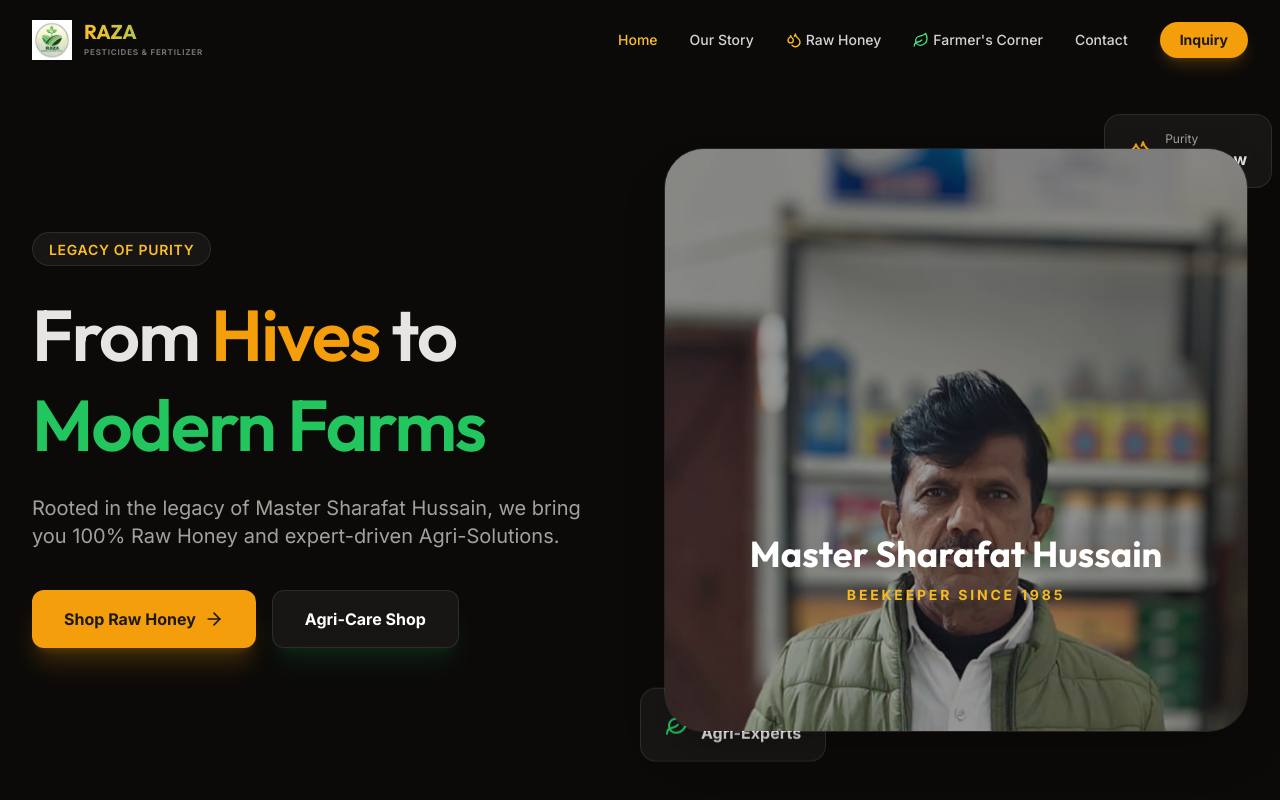
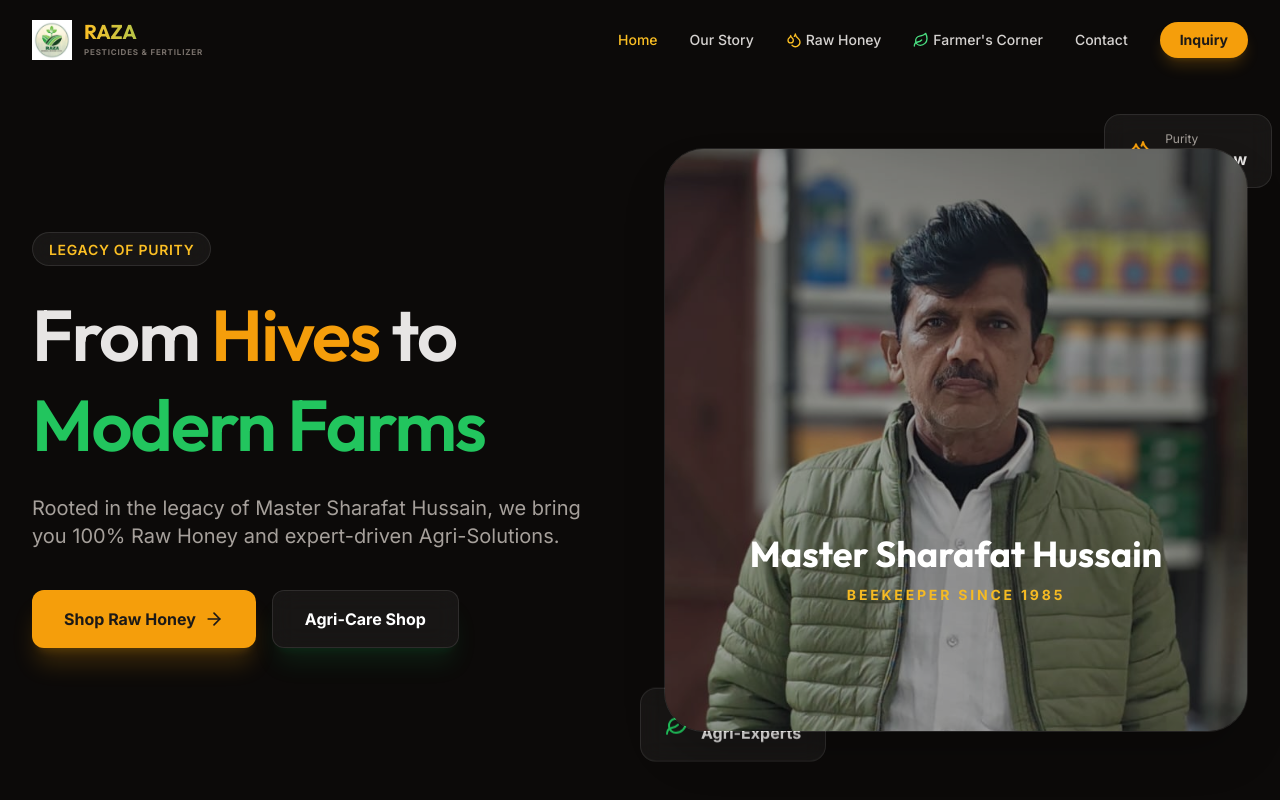
Before and after one commit to shhahh/Pesticides-Fertilizer, a React (Vite) app: page / in a window 1280 px wide. Shown: the top 800 px of the page. Built offline with nearby package versions, Linux system fonts and the light colour scheme.

Commit message:
UI: Finalized Master Sharafat Hussain hero image position and naming

```diff
--- a/src/pages/Home.jsx
+++ b/src/pages/Home.jsx
@@ -49,7 +49,7 @@
                             <div className="aspect-square bg-stone-900 relative">
                                 <img
                                     src="/images/master.jpeg"
-                                    className="w-full h-full object-cover object-[center_top] group-hover:scale-110 transition-transform duration-1000"
+                                    className="w-full h-full object-cover object-[center_-170px] group-hover:scale-110 transition-transform duration-1000"
                                     alt="Master Sharafat Hussain"
                                 />
                                 <div className="absolute inset-0 bg-stone-950/40 group-hover:bg-stone-950/20 transition-colors flex items-center justify-center p-8">
```
